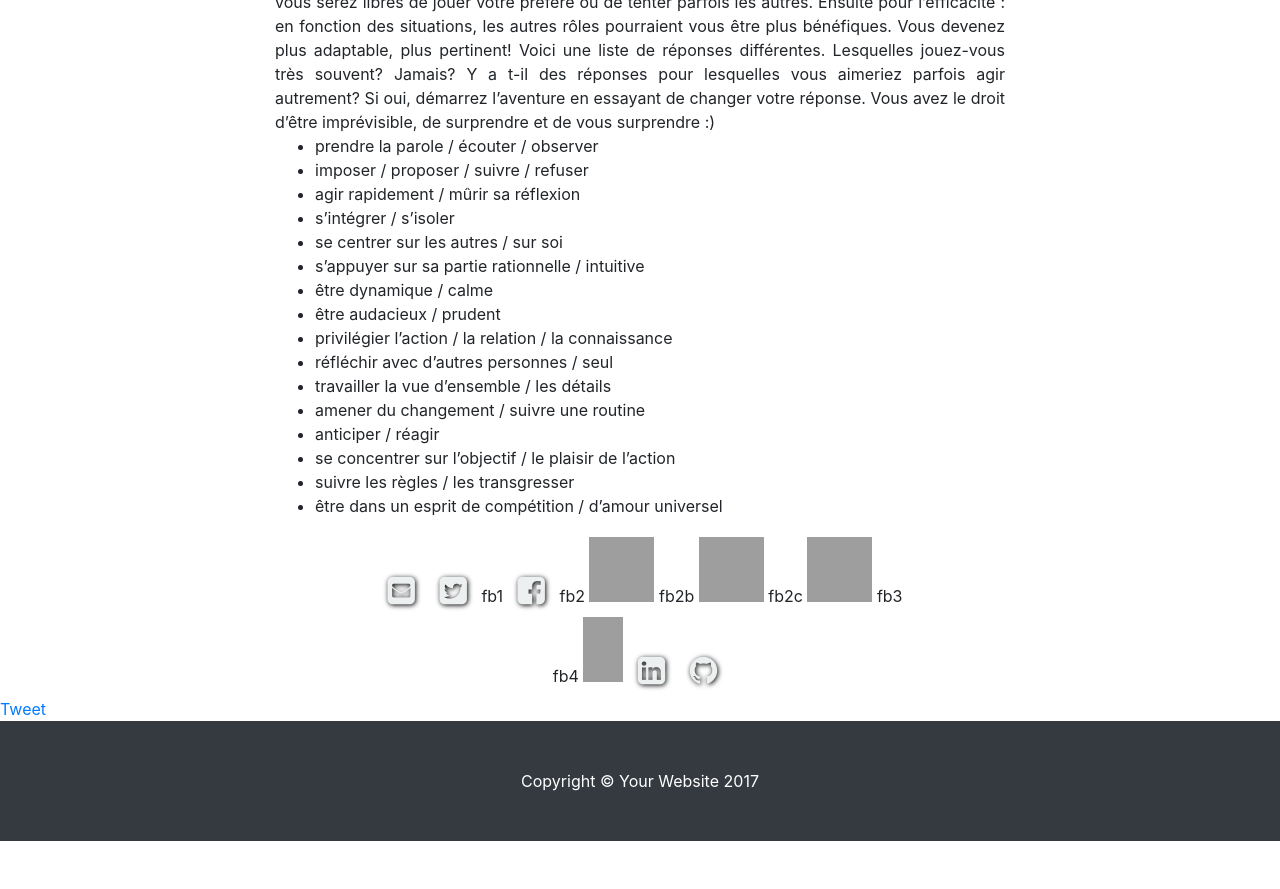
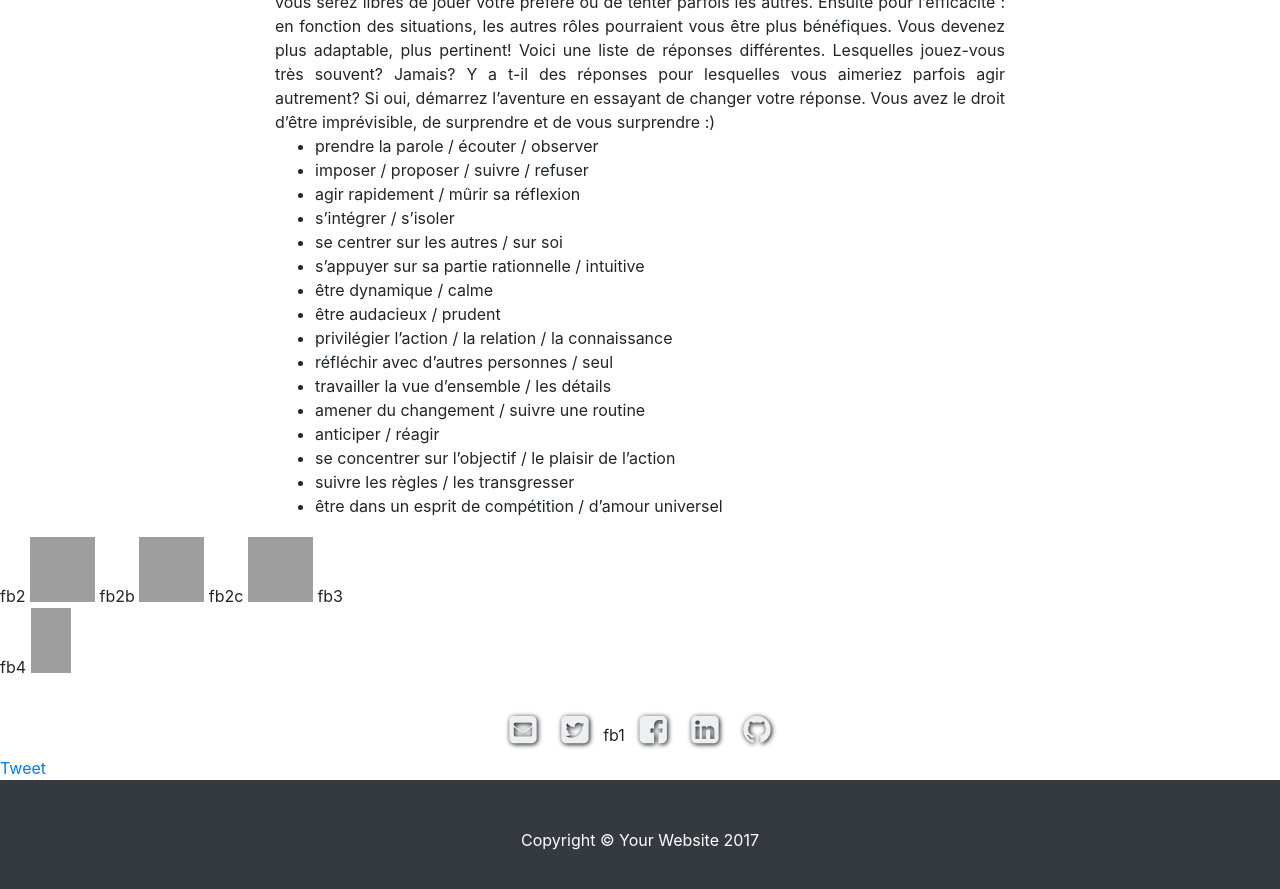
Before and after one commit to OrgaEvolutions/Nathoup.github.io, a Jekyll site: the page built from articles/personnalite.html, in a window 1280 px wide and 900 px high, scrolled down 780 px, cut to the strip 0-889 px from the top of the window. Built offline with Jekyll 4.4.1, drawn with Linux system fonts in a browser that asks for light colours; nearby versions of some CDN libraries; comment, search, counter and statistics services are not loaded; before the commit the page ends 1621 px from its top, so only the background shows below that; grey boxes are pictures that could not be loaded.

Commit message:
Update social_links.html

```diff
--- a/_includes/social_links.html
+++ b/_includes/social_links.html
@@ -1,8 +1,3 @@
-<div class="social-links">
-    {% if site.email %}<a href="mailto:{{ site.email }}" class="author-social" target="_blank"><i class="fa fa-2x fa-envelope-square"></i></a>{% endif %}
-    {% if site.twitter %}<a href="http://twitter.com/{{ site.twitter }}" class="author-social" target="_blank"><i class="fa fa-2x fa-twitter-square" aria-hidden="true"></i></a>{% endif %}
-
-    fb1 {% if site.facebook %}<a href="http://facebook.com/{{ site.facebook }}" class="author-social" target="_blank"><i class="fa fa-2x fa-facebook-square"></i></a>{% endif %}
     fb2 <iframe src="http://www.facebook.com/plugins/like.php?href={{ page.url }}&layout=button&show_faces=false&width=65&action=like&font=arial&colorscheme=light&height=65"
       scrolling="no" frameborder="0" style="border:none; overflow:hidden; width:65px; height:65px; margin-top:3px;" allowTransparency="true"></iframe>
     fb2b <iframe src="http://www.facebook.com/plugins/like.php?href={{ page.url }}&layout=button_count&show_faces=false&width=65&action=like&font=arial&colorscheme=light&height=65"
@@ -19,7 +14,14 @@
 
     fb4 <iframe src="https://www.facebook.com/plugins/like.php?href=https%3A%2F%2Fdevelopers.facebook.com%2Fdocs%2Fplugins%2F&width=40&layout=button&action=like&size=small&show_faces=false&share=true&height=65&appId" width="40" height="65" style="border:none;overflow:hidden" scrolling="no" frameborder="0" allowTransparency="true"></iframe>
 
-    {% if site.google.plus %}<a href="http://plus.google.com/+{{ site.google.plus }}" class="author-social" target="_blank"><i class="fa fa-2x fa-google-plus-square"></i></a>{% endif %}
+
+
+<div class="social-links">
+    {% if site.email %}<a href="mailto:{{ site.email }}" class="author-social" target="_blank"><i class="fa fa-2x fa-envelope-square"></i></a>{% endif %}
+    {% if site.twitter %}<a href="http://twitter.com/{{ site.twitter }}" class="author-social" target="_blank"><i class="fa fa-2x fa-twitter-square" aria-hidden="true"></i></a>{% endif %}
+
+    fb1 {% if site.facebook %}<a href="http://facebook.com/{{ site.facebook }}" class="author-social" target="_blank"><i class="fa fa-2x fa-facebook-square"></i></a>{% endif %}
+ {% if site.google.plus %}<a href="http://plus.google.com/+{{ site.google.plus }}" class="author-social" target="_blank"><i class="fa fa-2x fa-google-plus-square"></i></a>{% endif %}
 
     {% if site.linkedin %}<a href="http://linkedin.com/in/{{ site.linkedin }}" class="author-social" target="_blank"><i class="fa fa-2x fa-linkedin-square"></i></a>{% endif %}
     <script type="text/javascript" src="http://platform.linkedin.com/in.js"></script>
```
